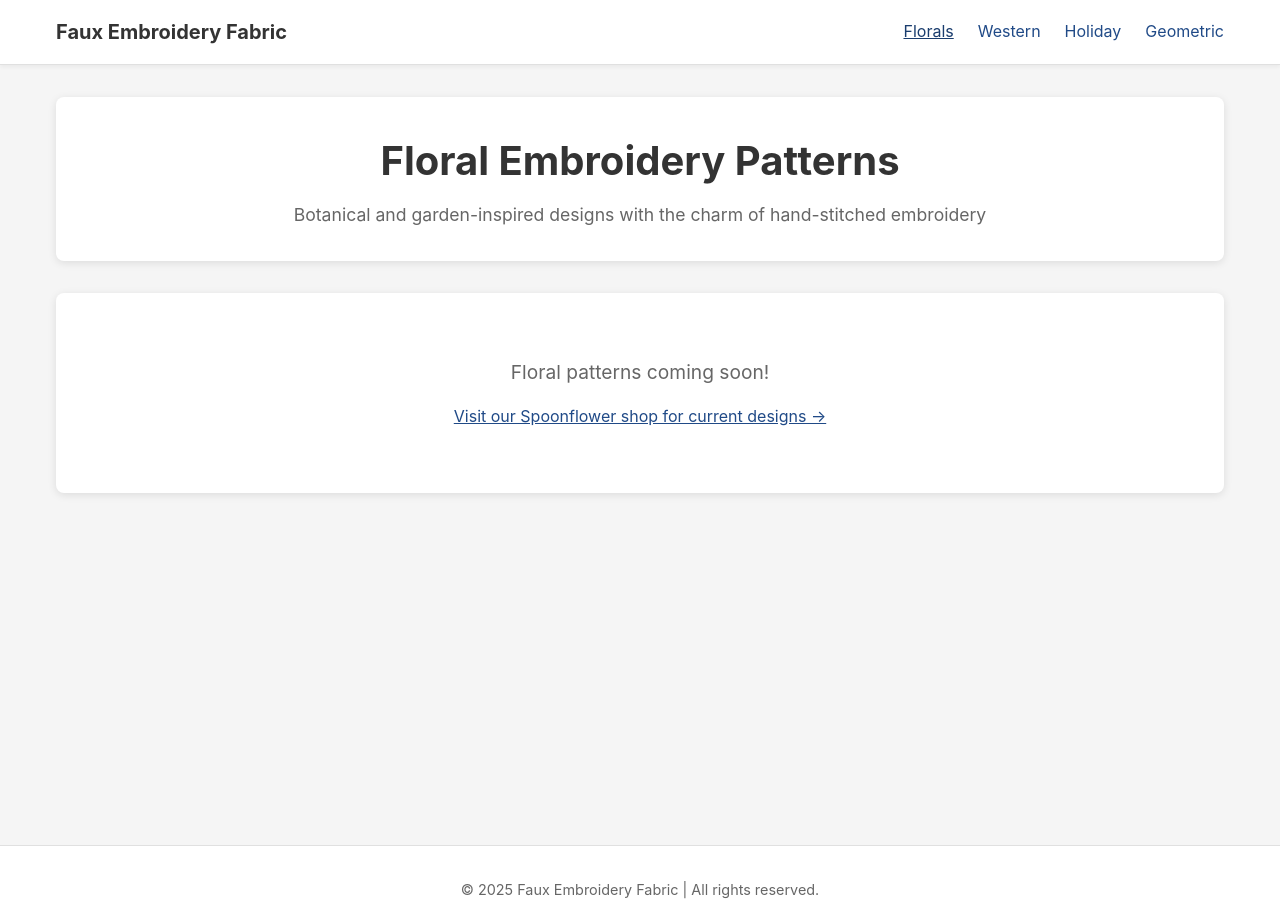
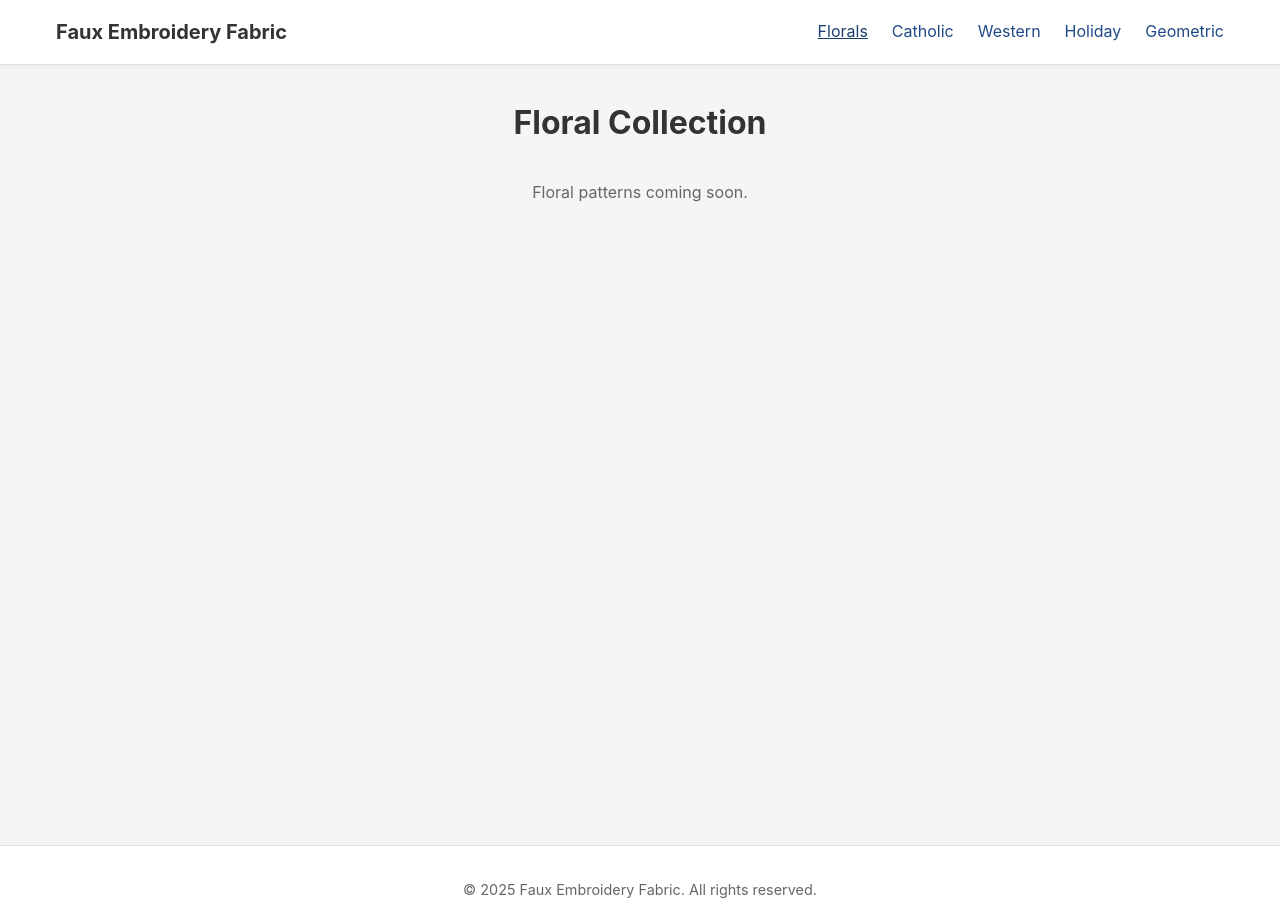
Before and after one commit to Nickpanek/fauxembroideryfabric, a Jekyll site: the page built from collections/florals.html, in a window 1280 px wide and 900 px high. Built offline with Jekyll 4.4.1, drawn with Linux system fonts in a browser that asks for light colours.

Commit message:
Update florals.html

```diff
--- a/collections/florals.html
+++ b/collections/florals.html
@@ -1,62 +1,51 @@
 ---
 layout: null
-title: Floral Embroidery Patterns
+title: Floral Collection
 permalink: /collections/florals/
 ---
-
 <!DOCTYPE html>
 <html lang="en">
 <head>
   <meta charset="UTF-8">
-  <meta name="viewport" content="width=device-width, initial-scale=1.0">
-  <title>Floral Embroidery Patterns | Faux Embroidery Fabric</title>
-  <meta name="description" content="Browse botanical and garden-inspired faux embroidery fabric designs. Roses, wildflowers, and vintage floral patterns for quilting and crafts.">
-  <link rel="canonical" href="{{ site.url }}{{ site.baseurl }}/collections/florals">
-  <link rel="stylesheet" href="{{ site.baseurl }}/assets/css/style.css">
+  <title>Floral Faux-Embroidery Patterns | {{ site.title }}</title>
+  <meta name="description" content="Botanical and garden-inspired faux-embroidery fabric designs.">
+  <link rel="canonical" href="{{ page.url | absolute_url }}">
+  <link rel="stylesheet" href="{{ '/assets/css/style.css' | relative_url }}">
 </head>
 <body>
   <header>
     <nav>
-      <a href="{{ site.baseurl }}/" class="logo">Faux Embroidery Fabric</a>
+      <a href="{{ '/' | relative_url }}" class="logo">{{ site.title }}</a>
       <div class="nav-links">
-        <a href="{{ site.baseurl }}/collections/florals" class="active">Florals</a>
-        <a href="{{ site.baseurl }}/collections/western">Western</a>
-        <a href="{{ site.baseurl }}/collections/holiday">Holiday</a>
-        <a href="{{ site.baseurl }}/collections/geometric">Geometric</a>
+        <a href="{{ '/collections/florals'   | relative_url }}" class="active">Florals</a>
+        <a href="{{ '/collections/catholic'  | relative_url }}">Catholic</a>
+        <a href="{{ '/collections/western'   | relative_url }}">Western</a>
+        <a href="{{ '/collections/holiday'   | relative_url }}">Holiday</a>
+        <a href="{{ '/collections/geometric' | relative_url }}">Geometric</a>
       </div>
     </nav>
   </header>
 
   <main>
-    <div class="collection-header">
-      <h1>Floral Embroidery Patterns</h1>
-      <p>Botanical and garden-inspired designs with the charm of hand-stitched embroidery</p>
-    </div>
-
-    {% assign floral_patterns = site.patterns | where: 'collection_slug', 'florals' %}
-    {% if floral_patterns.size > 0 %}
-    <div class="pattern-grid">
-      {% for pattern in floral_patterns %}
-      <a href="{{ pattern.url | prepend: site.baseurl }}" class="pattern-card">
-        <img src="{{ site.baseurl }}/assets/images/{{ pattern.image }}" alt="{{ pattern.title }}" loading="lazy">
-        <h3>{{ pattern.title }}</h3>
-      </a>
-      {% endfor %}
-    </div>
+    <h1 style="text-align:center;margin:2rem 0;">Floral Collection</h1>
+    {% assign items = site.patterns | where: 'collection_slug', 'florals' | sort: 'lastmod' | reverse %}
+    {% if items and items.size > 0 %}
+      <div class="pattern-grid">
+        {% for p in items %}
+          <a href="{{ p.url | relative_url }}" class="pattern-card">
+            <img src="{{ site.baseurl }}/assets/images/{{ p.image }}" alt="{{ p.title | escape }}" loading="lazy" width="300" height="300">
+            <h3>{{ p.title }}</h3>
+            <p>{{ p.description }}</p>
+          </a>
+        {% endfor %}
+      </div>
     {% else %}
-    <div style="text-align: center; padding: 4rem 2rem; background: white; border-radius: 8px; box-shadow: 0 2px 8px rgba(0,0,0,0.1);">
-      <p style="font-size: 1.2rem; color: #666;">Floral patterns coming soon!</p>
-      <p style="margin-top: 1rem;">
-        <a href="https://www.spoonflower.com/profiles/nickpanek" target="_blank" rel="noopener" style="color: #204a87;">
-          Visit our Spoonflower shop for current designs →
-        </a>
-      </p>
-    </div>
+      <p style="text-align:center;color:#666;">Floral patterns coming soon.</p>
     {% endif %}
   </main>
 
   <footer>
-    <p>&copy; {{ site.time | date: '%Y' }} Faux Embroidery Fabric | All rights reserved.</p>
+    <p>&copy; {{ site.time | date: '%Y' }} {{ site.title }}. All rights reserved.</p>
   </footer>
 </body>
 </html>
```
